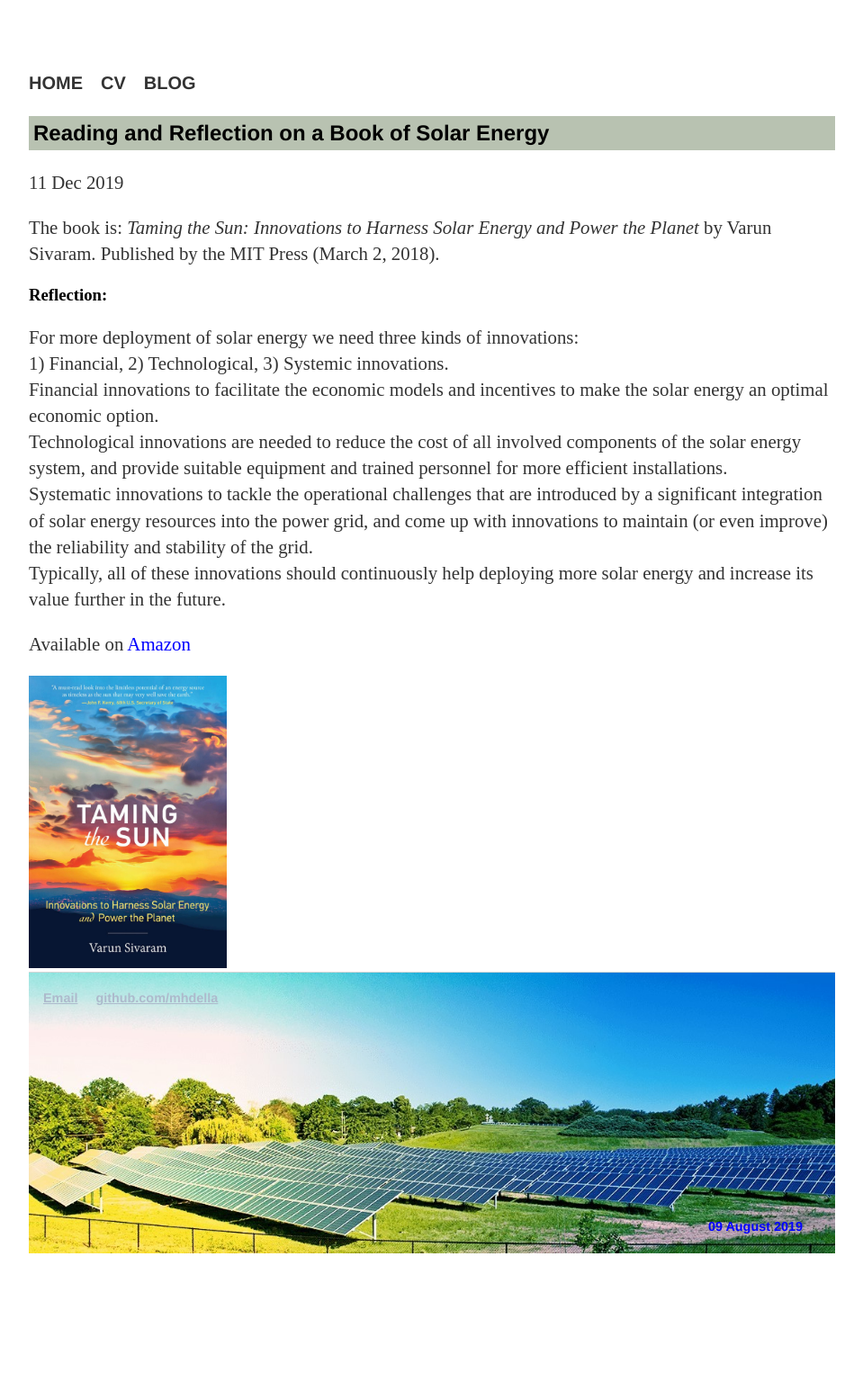
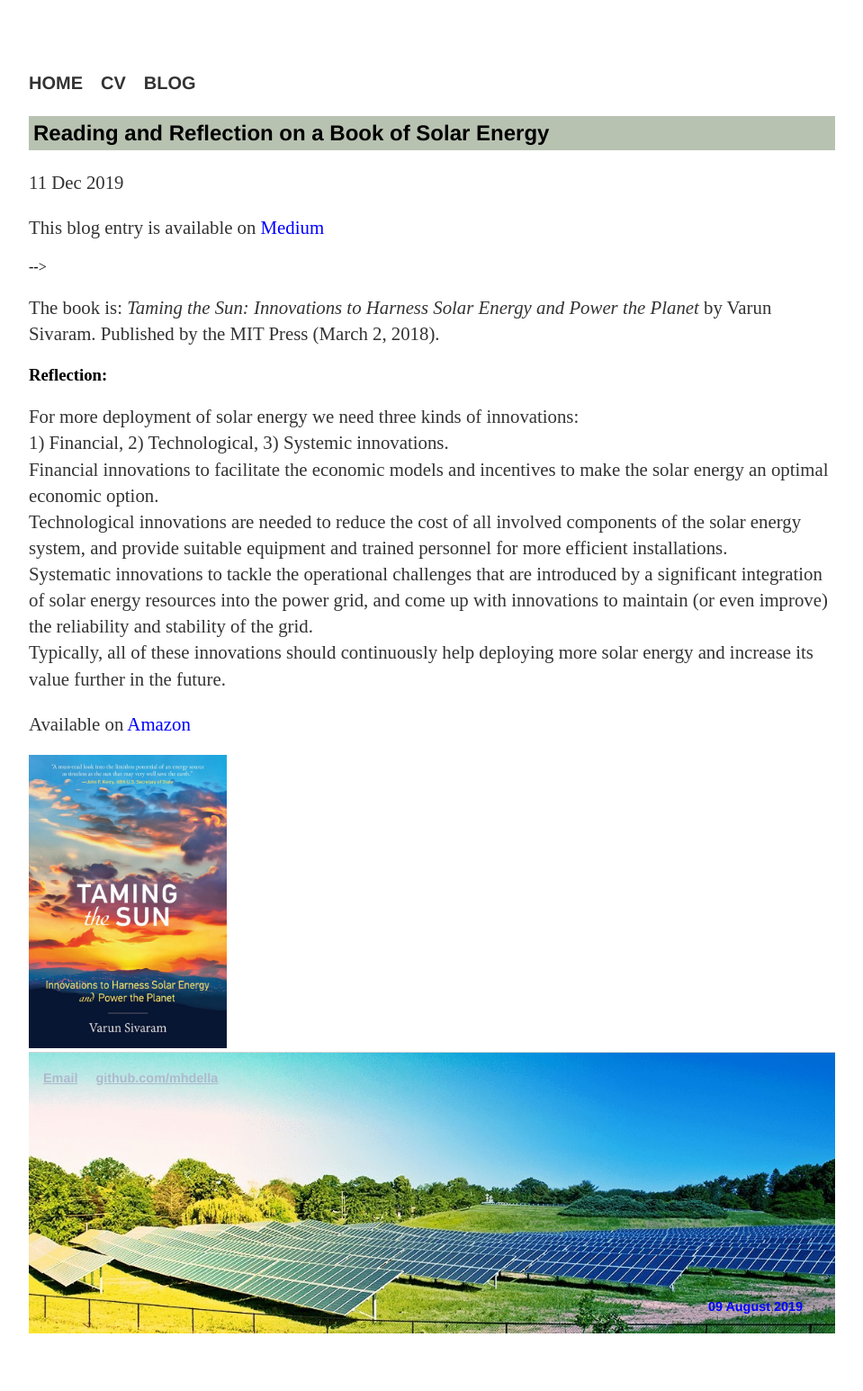
Before and after one commit to MohamedAbuella/MohamedAbuella.github.io, a Jekyll site: the page built from _posts/2019-12-11-Reflections_on_taming sun_book.html, in a window 1280 px wide. Shown: the whole page at 90% size, without its empty margins (160-1119 px from the left). Built offline with Jekyll 4.4.1, drawn with Linux system fonts in a browser that asks for light colours; nearby versions of some CDN libraries; a script that is not in the unit is left out; comment, search, counter and statistics services are not loaded; before the commit the page ends 1458 px from its top, so only the background shows below that; some of the changed lines change nothing that is shown.

Commit message:
Update 2019-12-11-Reflections_on_taming sun_book.html

```diff
--- a/_posts/2019-12-11-Reflections_on_taming sun_book.html
+++ b/_posts/2019-12-11-Reflections_on_taming sun_book.html
@@ -8,8 +8,8 @@ tags:     [Blog]
 <!-- <p>Author: Mohamed Abuella, &nbsp;  Publication Date: 2019-12-11 </p>  -->
 <!-- <img src="images/taming sun cover.jpg" width="220" height="277" alt="Front Cover"> -->
 <!-- <img src="/images/taming sun cover.jpg" alt="banner image"> -->
-<!-- <p>This blog entry is available on <a href="https://medium.com/@mhdabuella/reading-a-big-picture-book-after-a-while-of-focusing-on-elaborate-technical-stuff-62b6735fe4f?source=friends_link&sk=40326341cb9aa9e7f6bcd197348cec9b
-" target="_blank" style="color:blue">Medium </a> </p> -->
+<p>This blog entry is available on <a href="https://medium.com/@mhdabuella/reading-and-reflection-on-a-book-of-solar-energy-acc476d95e4e
+"target="_blank" style="color:blue">Medium </a> </p> -->
 <p>The book is: <cite>Taming the Sun: Innovations to Harness Solar Energy and Power the Planet</cite> by Varun Sivaram. Published by the MIT Press (March 2, 2018).</p>
 <h3>Reflection:</h3>
 <p>For more deployment of solar energy we need three kinds of innovations:
```
